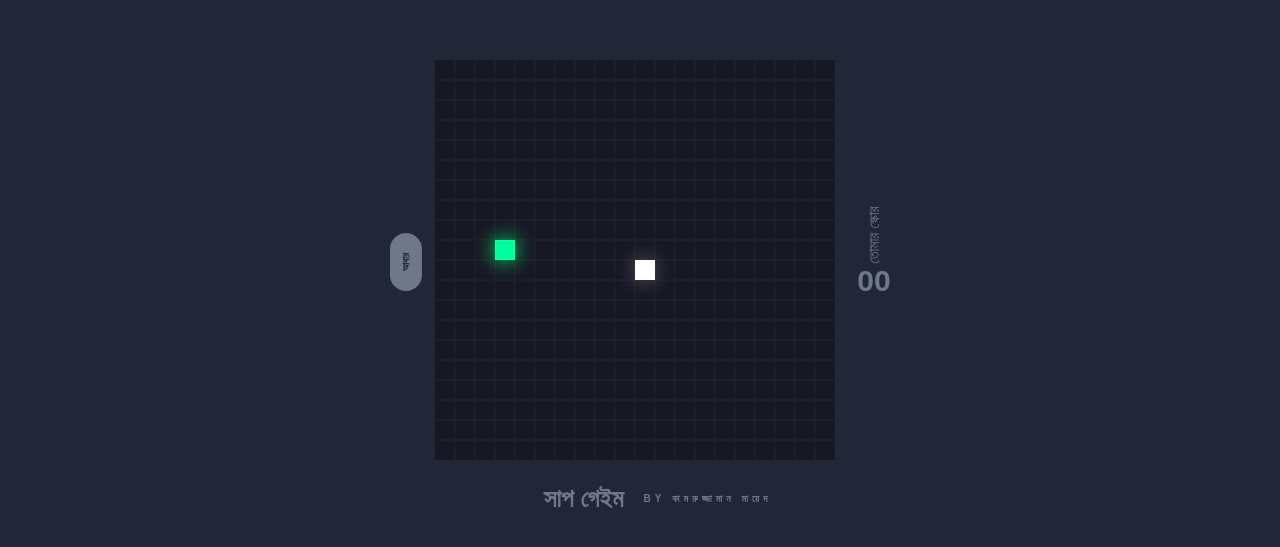
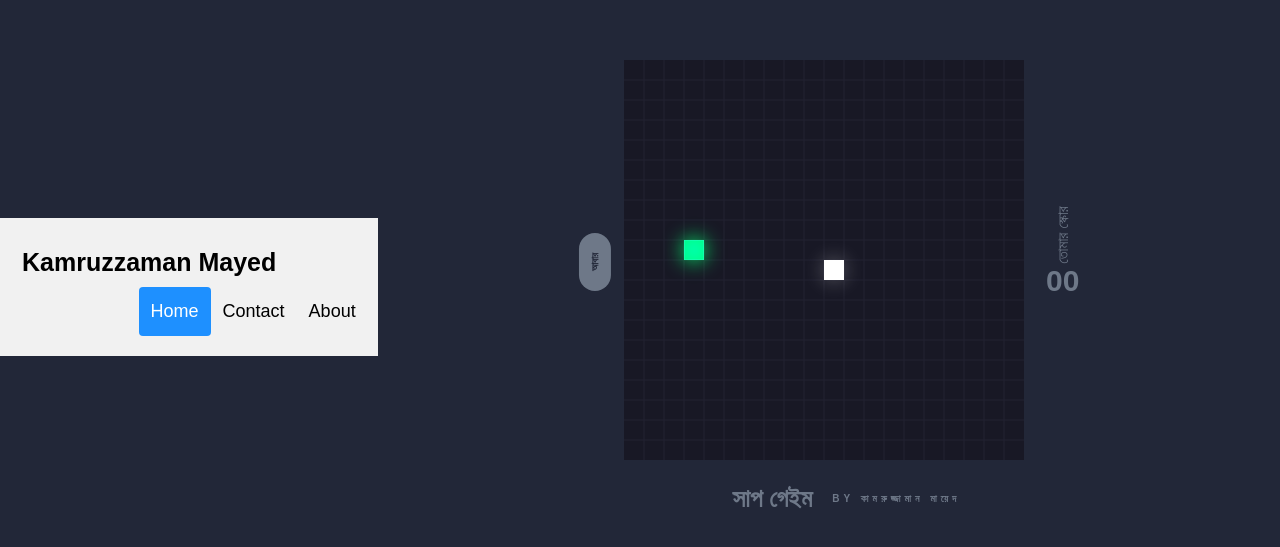
Before and after one commit to zamanmayed1/snake-game, a plain HTML site: page index.html in a window 1280 px wide. Shown: the part 113-660 px from the top of the page. Drawn offline with Linux system fonts and the light colour scheme.

Commit message:
headeradded

```diff
--- a/index.html
+++ b/index.html
@@ -10,6 +10,16 @@
 
 </head>
 <body>
+    <div class="header">
+        <a href="#default" class="logo">Kamruzzaman Mayed</a>
+        <div class="header-right">
+          <a class="active" href="#home">Home</a>
+          <a href="#contact">Contact</a>
+          <a href="#about">About</a>
+        </div>
+      </div>
+
+      <br>
     <div class="container noselect">
         <div class="wrapper">
           <button id="replay">
--- a/style.css
+++ b/style.css
@@ -121,3 +121,51 @@
     align-items: center;
     margin-bottom: 20px;
   }
+
+  .header {
+    overflow: hidden;
+    background-color: #f1f1f1;
+    padding: 20px 10px;
+  }
+
+  .header a {
+    float: left;
+    color: black;
+    text-align: center;
+    padding: 12px;
+    text-decoration: none;
+    font-size: 18px;
+    line-height: 25px;
+    border-radius: 4px;
+  }
+
+  .header a.logo {
+    font-size: 25px;
+    font-weight: bold;
+  }
+
+  .header a:hover {
+    background-color: #ddd;
+    color: black;
+  }
+
+  .header a.active {
+    background-color: dodgerblue;
+    color: white;
+  }
+
+  .header-right {
+    float: right;
+  }
+
+  @media screen and (max-width: 500px) {
+    .header a {
+      float: none;
+      display: block;
+      text-align: left;
+    }
+
+    .header-right {
+      float: none;
+    }
+  }
```
